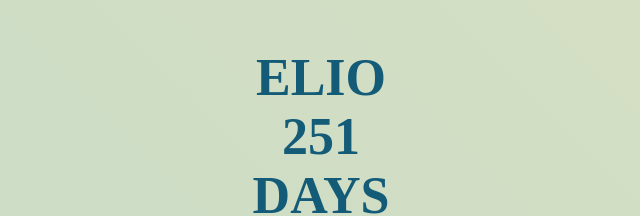
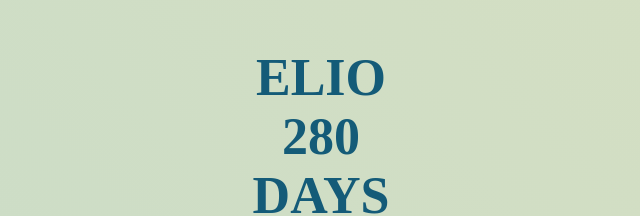
Before and after one commit to jeeohly/elio, a React (Create React App) app: page / in a window 1280 px wide. Shown: the part 264-480 px from the top of the page, without its empty margins (319-959 px from the left). Built offline with nearby package versions, Linux system fonts and the light colour scheme.

Commit message:
halloween update

```diff
--- a/public/index.html
+++ b/public/index.html
@@ -24,7 +24,7 @@
       work correctly both with client-side routing and a non-root public URL.
       Learn how to configure a non-root public URL by running `npm run build`.
     -->
-    <title>React App</title>
+    <title>Elio</title>
   </head>
   <body>
     <noscript>You need to enable JavaScript to run this app.</noscript>
--- a/src/App.tsx
+++ b/src/App.tsx
@@ -11,13 +11,11 @@ import captainIcon from './assets/captain_face.png';
 import tofuIcon from './assets/tofu_face.png';
 
 function get_days(): number{
-  const oneDay: number = 24 * 60 * 60 * 1000; // hours*minutes*seconds*milliseconds
-  const firstDay: Date = new Date(2022, 11, 6);
-  const today: Date = new Date();
-  const easternTimeZoneOffset: number = today.getTimezoneOffset() / 60 + 5;
-  const eastern_timezone_today: Date = new Date(today.getTime() + easternTimeZoneOffset * 60 * 60 * 1000);
-  const days: number = Math.round(Math.abs(( eastern_timezone_today.getTime() - firstDay.getTime()) / oneDay));
-  return days;
+  const targetDate = new Date('2022-11-06');
+  const currentDate = new Date();
+  const timeDifference = currentDate.getTime() - targetDate.getTime();
+  const daysDifference = timeDifference / (1000 * 3600 * 24); // Convert milliseconds to days
+  return Math.floor(daysDifference);
 }
 
 const custom_style = {
--- a/src/events.tsx
+++ b/src/events.tsx
@@ -3,6 +3,7 @@ import evilLotso from './assets/evil_lotso.png';
 import sanrioGIF from './assets/2023_Odaiba_Sanrio_Photobooth.gif';
 import tofu1 from './assets/tofu_1.png'
 import terraria1 from './assets/08-18-23_terraria.png';
+import pumpkins from './assets/pumpkins_2023.png';
 
 interface ElioEvent {
     id: number;
@@ -54,6 +55,13 @@ const elio_events: ElioEvent[] = [
         date: "18 August 2023",
         location: "Terraria",
         img: terraria1,
+    },
+    {
+        id: 7,
+        title: "Cox farms pumpkins (-.-)",
+        date: "14 October 2023",
+        location: "west virginia",
+        img: pumpkins,
     }
 ];
 
```
Also changed, not shown: public/manifest.json, 2 other files (tests, documents, lock files or other folders).
